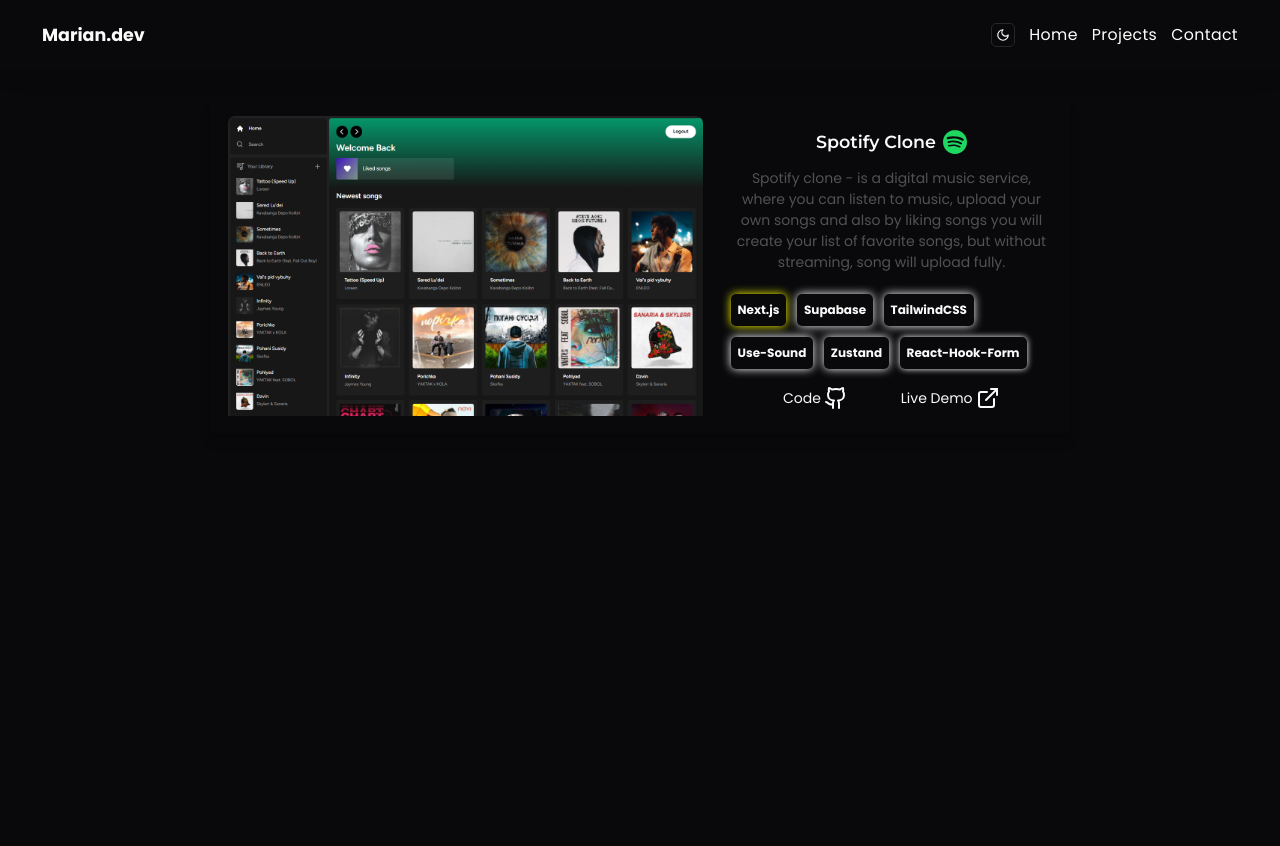
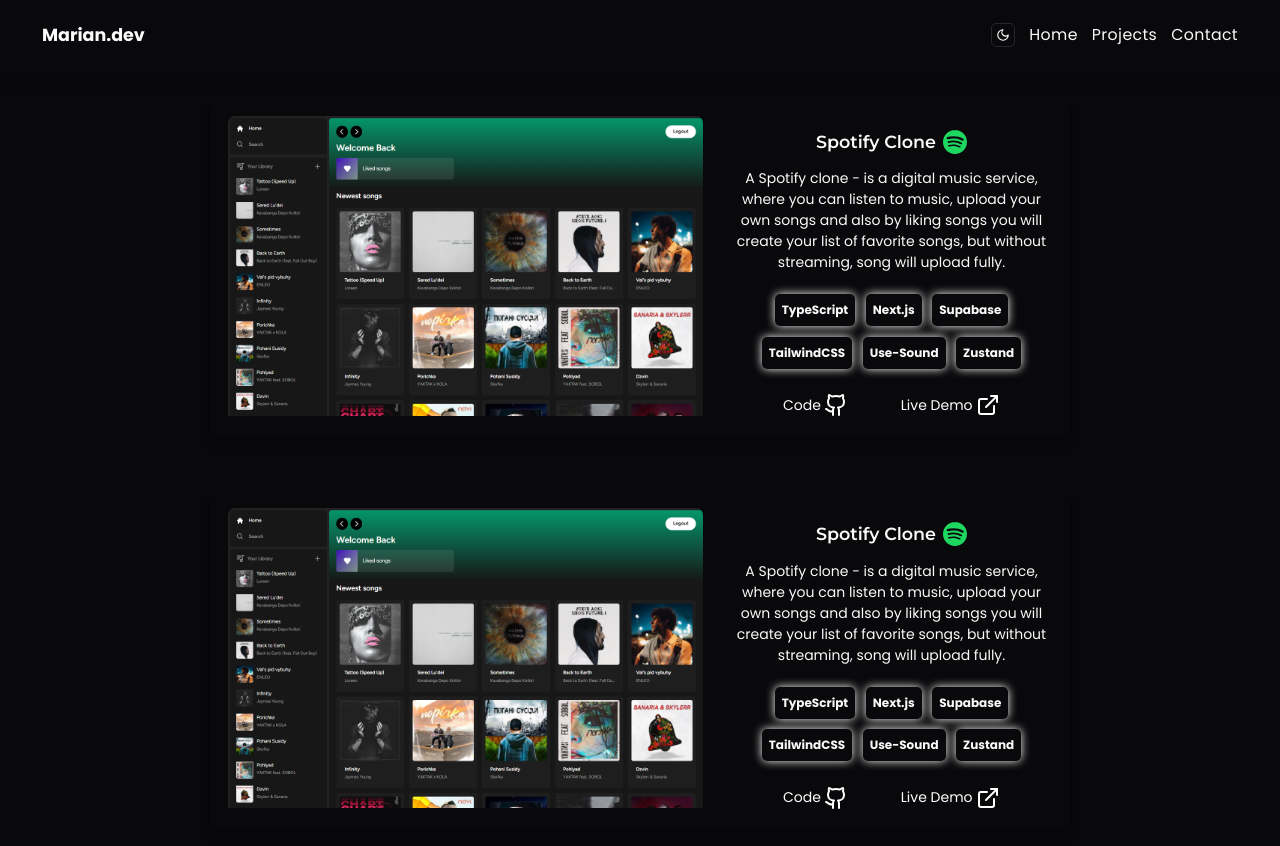
Before and after one commit to Marian1309/Portfolio, a Next.js app: page /projects in a window 1280 px wide. Shown: the top 846 px of the page. Before the commit the page ends 800 px from the top, so only its background shows below. Built offline with nearby package versions, Linux system fonts and the light colour scheme.

Commit message:
feat: main functionality for card component

```diff
--- a/src/app/projects/_components/card.tsx
+++ b/src/app/projects/_components/card.tsx
@@ -1,79 +1,71 @@
 import type { FC } from 'react';
 
 import Image from 'next/image';
+import Link from 'next/link';
 
 import { ExternalLink, Github } from 'lucide-react';
+
+import type { Project } from '@/types';
 
 import { montserrat } from '@/lib/fonts';
 import { cn } from '@/lib/utils';
 
-import car from '../Spotify.png';
-import a from '../spotify-icon.svg';
+type CardProps = {
+  project: Project;
+};
 
-const Card: FC = () => {
+const Card: FC<CardProps> = ({ project }) => {
   return (
-    <div className="m-8 flex max-w-[860px] items-start justify-center rounded-md p-5 shadow-lg">
+    <div className="m-4 block max-w-[860px] items-start justify-center rounded-md p-5 shadow-lg md:m-8 md:flex">
       <div className="max-h-[300px] overflow-hidden shadow-sm">
         <Image
-          alt="Fuck"
-          className="h-auto w-[100%] cursor-pointer overflow-clip rounded-lg transition-all ease-in-out hover:-translate-y-[40%]"
+          alt={project.title}
+          className="h-auto w-[100%] cursor-pointer overflow-clip rounded-lg transition-all ease-in-out hover:-translate-y-[30%]"
           height={1000}
-          src={car.src}
+          src={project.imageUrl}
           style={{ transitionDuration: '5s' }}
           width={1000}
         />
       </div>
 
-      <div className="max-w-[350px] pl-8">
+      <div className="mx-auto block max-w-[350px] md:pl-8">
         <h2
           className={cn(
             'flex items-center justify-center gap-x-2 py-4 text-xl font-bold',
             montserrat.className
           )}
         >
-          Spotify Clone <Image alt="Niga" height={24} src={a} width={24} />
+          {project.title}
+          <Image alt="Niga" height={24} src={project.icon} width={24} />
         </h2>
 
-        <p className="text-md text-center font-normal text-neutral-600">
-          Spotify clone - is a digital music service, where you can listen to
-          music, upload your own songs and also by liking songs you will create
-          your list of favorite songs, but without streaming, song will upload
-          fully.
-        </p>
+        <p className="text-md text-center font-normal">{project.content}</p>
 
-        <div className="flex flex-wrap gap-3 pt-6 text-[12px]">
-          <div className="w-fit rounded-md p-2 font-bold shadow-[0_0_10px_rgba(0,0,0,.1)] dark:shadow-[0_0_10px_#ffff00]">
-            Next.js
-          </div>
-
-          <div className="w-fit rounded-md p-2 font-bold shadow-[0_0_10px_rgba(0,0,0,.1)] dark:shadow-[0_0_10px_white]">
-            Supabase
-          </div>
-
-          <div className="w-fit rounded-md p-2 font-bold shadow-[0_0_10px_rgba(0,0,0,.1)] dark:shadow-[0_0_10px_white]">
-            TailwindCSS
-          </div>
-          <div className="w-fit rounded-md p-2 font-bold shadow-[0_0_10px_rgba(0,0,0,.1)] dark:shadow-[0_0_10px_white]">
-            Use-Sound
-          </div>
-
-          <div className="w-fit rounded-md p-2 font-bold shadow-[0_0_10px_rgba(0,0,0,.1)] dark:shadow-[0_0_10px_white]">
-            Zustand
-          </div>
-
-          <div className="w-fit rounded-md p-2 font-bold shadow-[0_0_10px_rgba(0,0,0,.1)] dark:shadow-[0_0_6px_white]">
-            React-Hook-Form
-          </div>
+        <div className="flex flex-wrap items-center justify-center gap-3 pt-6 text-[12px]">
+          {project.stack.map((technology, index) => (
+            <div
+              key={index}
+              className="w-fit rounded-md p-2 font-bold shadow-[0_0_10px_rgba(0,0,0,.1)] dark:shadow-[0_0_10px_white]"
+            >
+              {technology}
+            </div>
+          ))}
         </div>
 
-        <div className="flex cursor-pointer items-center justify-evenly pt-5">
-          <div className="flex items-center justify-center gap-x-1 transition-colors hover:text-[#4169E1]">
+        <div className="flex cursor-pointer items-center justify-evenly pt-6 dark:pt-7 md:pt-4">
+          <Link
+            className="flex items-center justify-center gap-x-1 transition-colors hover:text-royalBlue dark:text-white dark:hover:text-royalBlue"
+            href={project.githubUrl}
+          >
             <p>Code</p> <Github />
-          </div>
+          </Link>
 
-          <div className="flex cursor-pointer items-center justify-center gap-x-1 transition-colors hover:text-[#4169E1]">
+          <Link
+            className="flex cursor-pointer items-center justify-center gap-x-1 transition-colors hover:text-[#4169E1] dark:text-white dark:hover:text-royalBlue"
+            href={project.demo}
+          >
             <p>Live Demo</p> <ExternalLink />
-          </div>
+          </Link>
         </div>
       </div>
     </div>
--- a/src/app/projects/page.tsx
+++ b/src/app/projects/page.tsx
@@ -1,11 +1,56 @@
 import type { NextPage } from 'next';
+
+import type { Project } from '@/types';
+
+import * as Projects from '@/assets/projects';
 
 import { Card } from './_components';
 
 const ProjectsPage: NextPage = () => {
+  const projects: Project[] = [
+    {
+      id: 1,
+      imageUrl: Projects.Spotify.src,
+      title: 'Spotify Clone',
+      icon: Projects.SpotifyIcon,
+      content:
+        'A Spotify clone - is a digital music service, where you can listen to music, upload your own songs and also by liking songs you will create your list of favorite songs, but without streaming, song will upload fully.',
+      stack: [
+        'TypeScript',
+        'Next.js',
+        'Supabase',
+        'TailwindCSS',
+        'Use-Sound',
+        'Zustand'
+      ],
+      githubUrl: 'https://github.com/Marian1309/Spotify',
+      demo: 'https://spotify.marian1309.vercel.app'
+    },
+    {
+      id: 2,
+      imageUrl: Projects.Spotify.src,
+      title: 'Spotify Clone',
+      icon: Projects.SpotifyIcon,
+      content:
+        'A Spotify clone - is a digital music service, where you can listen to music, upload your own songs and also by liking songs you will create your list of favorite songs, but without streaming, song will upload fully.',
+      stack: [
+        'TypeScript',
+        'Next.js',
+        'Supabase',
+        'TailwindCSS',
+        'Use-Sound',
+        'Zustand'
+      ],
+      githubUrl: 'https://github.com/Marian1309/Spotify',
+      demo: 'https://spotify.marian1309.vercel.app'
+    }
+  ];
+
   return (
     <div className="flex flex-wrap items-center justify-center">
-      <Card />
+      {projects.map((project) => (
+        <Card key={project.id} project={project} />
+      ))}
     </div>
   );
 };
--- /dev/null
+++ b/src/assets/projects/index.ts
@@ -0,0 +1,2 @@
+export { default as Spotify } from './Spotify.png';
+export { default as SpotifyIcon } from './spotify-icon.svg';
--- a/src/components/layout/header.tsx
+++ b/src/components/layout/header.tsx
@@ -4,7 +4,7 @@
 
 import { usePathname, useRouter } from 'next/navigation';
 
-import ThemeToggle from '../common/theme-toggle';
+import ThemeToggle from '@/components/common/theme-toggle';
 
 const Header: FC = () => {
   const router = useRouter();
@@ -37,7 +37,7 @@
         {links.map((link) => (
           <button
             key={link.id}
-            className="text-sm tracking-wide transition-colors dark:text-white sm:text-lg"
+            className="text-sm tracking-wide transition-colors hover:text-royalBlue sm:text-lg"
             onClick={() => handleRoute(link.url)}
           >
             {link.title}
--- /dev/null
+++ b/src/types/index.ts
@@ -0,0 +1,10 @@
+export type Project = {
+  id: number;
+  imageUrl: string;
+  title: string;
+  icon: string;
+  content: string;
+  stack: string[];
+  githubUrl: string;
+  demo: string;
+};
--- a/tailwind.config.js
+++ b/tailwind.config.js
@@ -21,6 +21,8 @@
       },
 
       colors: {
+        royalBlue: '#4169E1',
+
         background: 'hsl(var(--background))',
         foreground: 'hsl(var(--foreground))',
 
```
Also changed, not shown: src/assets/projects/spotify-icon.svg (renamed from src/app/projects/spotify-icon.svg), src/assets/projects/spotify.png (renamed from src/app/projects/Spotify.png).
